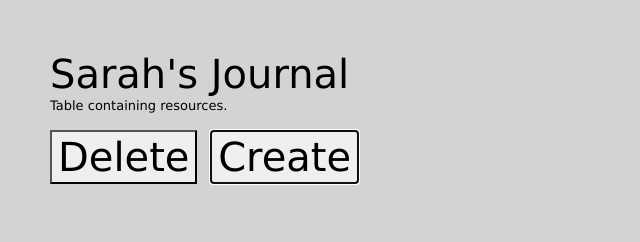
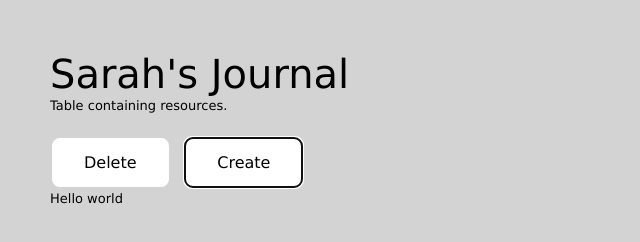
Before and after one commit to SarahLittlejohn/JournalFrontEnd, a plain HTML site: page index.html in a window 1280 px wide. Both pictures are taken after a click on the button "Create". Shown: the whole page, without its empty margins (0-640 px from the left). Drawn offline with nearby package versions, Linux system fonts and the light colour scheme; no server answers.

Commit message:
Create_CRUD_functions: changes to buttons and localhost

```diff
--- a/index.html
+++ b/index.html
@@ -18,7 +18,6 @@
   <body>
      <h1> Sarah's Journal
 
-    <script src="script.js"></script>
     <script src="https://code.jquery.com/jquery-3.3.1.slim.min.js" integrity="sha384-q8i/X+965DzO0rT7abK41JStQIAqVgRVzpbzo5smXKp4YfRvH+8abtTE1Pi6jizo" crossorigin="anonymous"></script>
     <script src="https://cdnjs.cloudflare.com/ajax/libs/popper.js/1.14.7/umd/popper.min.js" integrity="sha384-UO2eT0CpHqdSJQ6hJty5KVphtPhzWj9WO1clHTMGa3JDZwrnQq4sF86dIHNDz0W1" crossorigin="anonymous"></script>
     <script src="https://stackpath.bootstrapcdn.com/bootstrap/4.3.1/js/bootstrap.min.js" integrity="sha384-JjSmVgyd0p3pXB1rRibZUAYoIIy6OrQ6VrjIEaFf/nJGzIxFDsf4x0xIM+B07jRM" crossorigin="anonymous"></script>
@@ -26,8 +25,10 @@
 
       <p> Table containing resources.</p>
 
-      <button onclick="deleteResourceButton()">Delete</button>
-      <button onclick="createResourceButton()">Create</button>
+      <button class = "button" onclick="deleteResourceButton()">Delete</button>
+      <button class = "button" onclick="createResourceButton()">Create</button>
+
+      <p id="demo"></p>
 
   </body>
 
--- a/script.js
+++ b/script.js
@@ -1,6 +1,8 @@
+const resourceDisplay = document.querySelectorAll();
+
 // Make http request for resources from database
 let resources = new XMLHttpRequest();
-resources.open('GET', "http://localhost:5432/journal", false);
+resources.open('GET', 'http://localhost:8094/resources', false);
 resources.send();
 resources.responseType = 'text';
 
@@ -15,8 +17,11 @@ resources.onload = function() {
     // Function to create a resource
     createResourceButton();
 
-    // FUnction to delete a resource
+    // Function to delete a resource
     deleteResourceButton();
+
+    // Function to update a resource
+    updateResourceButton();
 
 }
 
@@ -24,12 +29,16 @@ resources.onload = function() {
 // Display resources
 function displayResources(data) {
 
+
+// Display data in the form of a table
+
 }
+
 
 // Create resource button
 function createResourceButton() {
-    buttonId.addEventListener('click', createResource());
-  }
+    document.getElementById("demo").innerHTML = "Hello world";
+}
 
 // Function for creating resource (via button)
 function createResource(){
@@ -42,7 +51,17 @@ function deleteResourceButton(buttonId, elementToRemoveId) {
   }
 
   // Function for removing an element (via button)
-function deleteResource(elementId){
+function deleteResource(elementId) {
     var element = document.getElementById(elementId);
     element.parentNode.removeChild(element);
   }
+
+  // Update resource button
+  function updateResourceButton(buttonId, elementToUpdateId) {
+    buttonId.addEventListener('click', updateResource(elementToUpdateId));
+  }
+
+  // Function for updating an element (via button)
+  function updateResource(elementToUpdateId) {
+
+  }
--- a/style.css
+++ b/style.css
@@ -29,5 +29,15 @@ body {
   }
 
   .button {
-    color: blue;
+    background-color: white; /* Green */
+    border: none;
+    color: black;
+    padding: 15px 32px;
+    text-align: center;
+    text-decoration: none;
+    display: inline-block;
+    font-size: 16px;
+    margin: 4px 2px;
+    cursor: pointer;
+    border-radius: 8px;
   }
```
